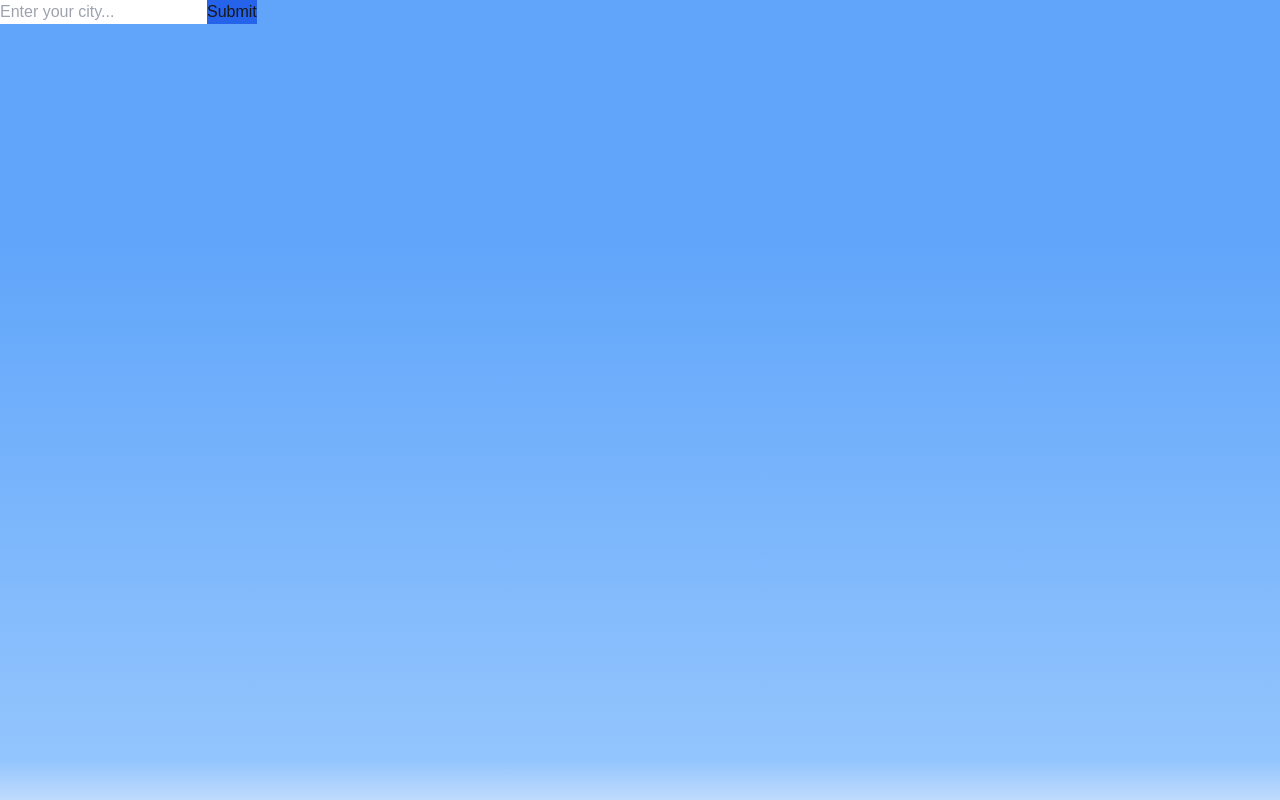
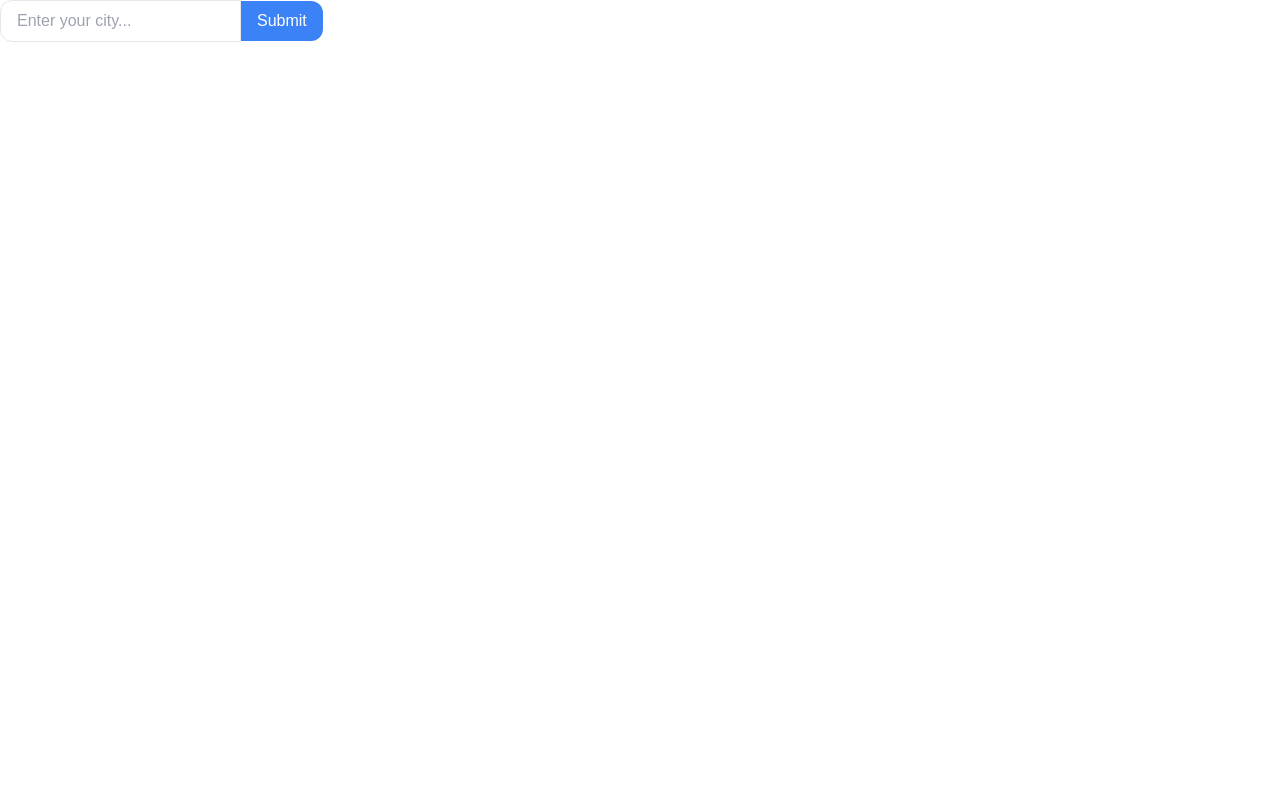
Before and after one commit to mccrosno/cumulus-js, a Next.js app in the folder cumulus/: page / in a window 1280 px wide. Built offline with nearby package versions, Linux system fonts and the light colour scheme.

Commit message:
Updating design from scratch Recreating design from scratch now that I have a better understanding of how Tailwind CSS and TypeScript/React works

```diff
--- a/cumulus/app/api/weather.ts
+++ b/cumulus/app/api/weather.ts
@@ -2,10 +2,10 @@ const API_KEY = '7afb70684b5202f4d7308dbcfb8ef7f5';
 const BASE_URL = 'http://api.openweathermap.org/data/2.5/forecast?';
 
 // Yields thread until return
-export async function parseWeather(city : string)
+export async function parseWeather(city : string, units : string = "imperial")
 {
     // Fetches webpage with api
-    const response = await fetch(`${BASE_URL}q=${city}&appid=${API_KEY}&units=imperial`);
+    const response = await fetch(`${BASE_URL}q=${city}&appid=${API_KEY}&units=${units}`);
 
     // No api requests left
     if (response.status == 429)
--- a/cumulus/app/page.tsx
+++ b/cumulus/app/page.tsx
@@ -3,12 +3,27 @@
 import { parseWeather } from "./api/weather";
 import { useState } from "react";
 
+// expand when more functionality is needed
+// cannot have weather as <any> because it is not a valid type with ESLint
+interface WeatherData {
+  city: {
+    name: string;
+  };
+  list: {
+    main: {
+      temp: number;
+    };
+  }[];
+}
+
 export default function WeatherDisplay() {
 
+  // State variables
   const [city, setCity] = useState("");
-  const [weather, setWeather] = useState<any>(null);
+  const [weather, setWeather] = useState<WeatherData | null>(null);
   const [error, setError] = useState<string | null>(null);
 
+  // Fetches weather data from API
   const getWeather = async () =>
   {
     if (!city.trim())
@@ -29,10 +44,51 @@ export default function WeatherDisplay() {
     }
   };
 
+  // HTML elements
+  const citySearch = (
+    <input
+      className="border px-4 py-2 rounded-l-xl text-black"
+      name='citySearch'
+      type='text'
+      value={city}
+      placeholder='Enter your city...'
+      onChange={event => setCity(event.target.value)} // when input is changed, sets city to contents of html element
+    />
+  );
+
+  const submitButton = (
+    <button
+    className="bg-blue-500 text-white px-4 py-2 rounded-r-xl hover:bg-blue-600"
+    onClick={getWeather}
+    >
+      Submit
+    </button>
+  );
+
   return(
     <>
-      <div className="relative h-screen bg-gradient-to-t from-blue-200 via-blue-300 via-5% to-blue-400 to-70%">
+      { weather ?
+      (
+        <p>Weather!</p>
+      ):
+      (
+        <div>
+          {citySearch}
+          {submitButton}
+        </div>
+      )}
+    </>
+  );
+
+};
+
+
+/* OLD DESIGN
+    <>
+      <div className="flex flex-col justify-center items-center h-screen bg-gradient-to-t from-blue-200 via-blue-300 via-5% to-blue-400 to-70%">
+        <div className="absolute bottom-10 flex justify-center items-center">
           <input
+            className="border px-4 py-2 rounded-l-xl text-black"
             name='citySearch'
             type='text'
             value={city}
@@ -40,19 +96,20 @@ export default function WeatherDisplay() {
             onChange={event => setCity(event.target.value)} // when input is changed, sets city to contents of html element
           />
           <button
+          className="bg-blue-500 text-white px-4 py-2 rounded-r-xl hover:bg-blue-600"
           onClick={getWeather}
-        className="bg-blue-600"
           >
             Submit
           </button>
-        { weather != null &&
+        </div>
+        { error ? (<p className="text-red-500"> Error! </p>) :
+        (null) }
+        { weather && (
           <div>
             <h2>Weather in {weather.city.name}</h2>
             <p>Temperature: {weather.list[0].main.temp}°F</p>
           </div>
-        }
+        )}
       </div>
     </>
-  );
-
-};
+*/
```
Lines whose indentation alone changed are shown as unchanged.
